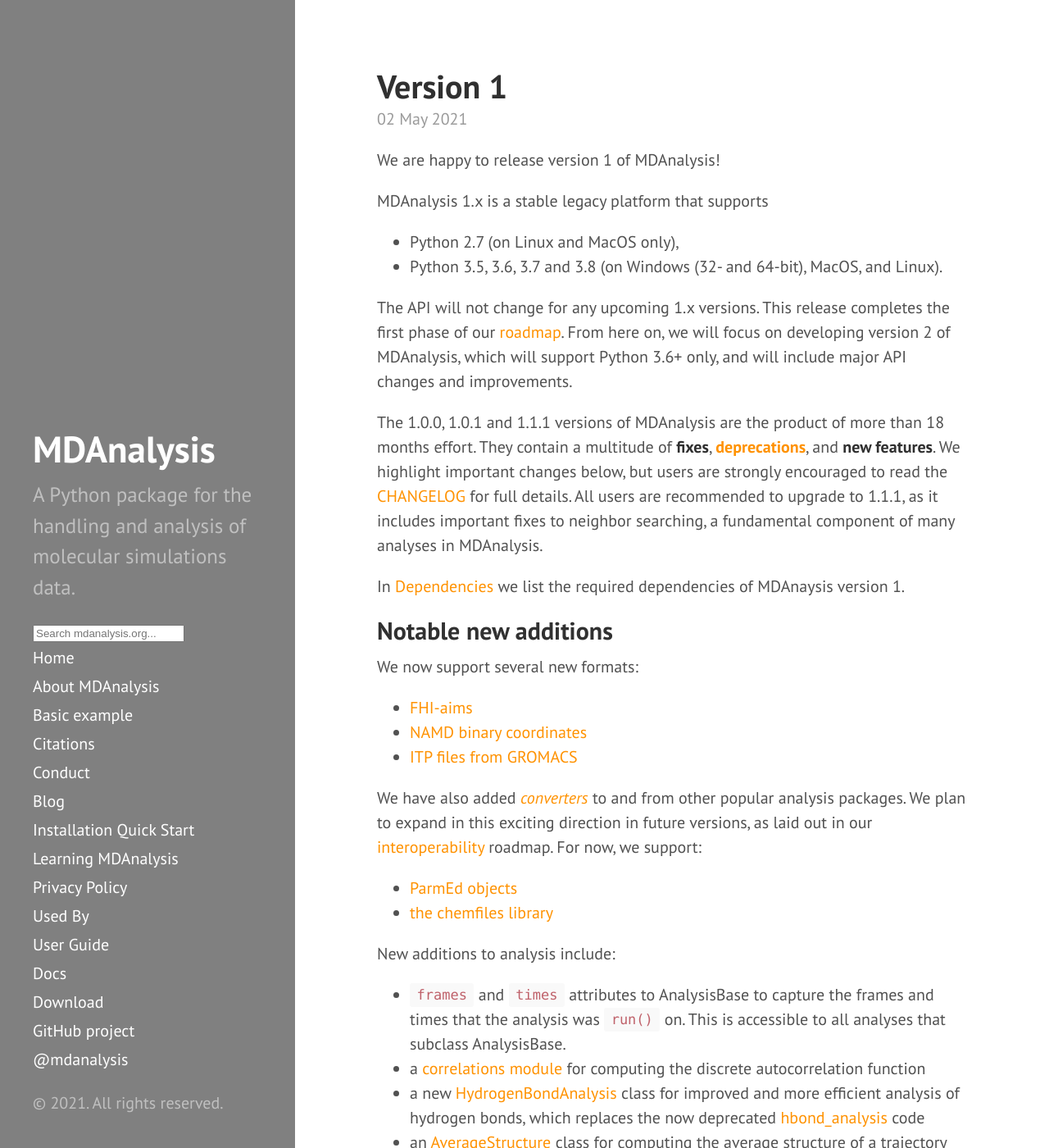
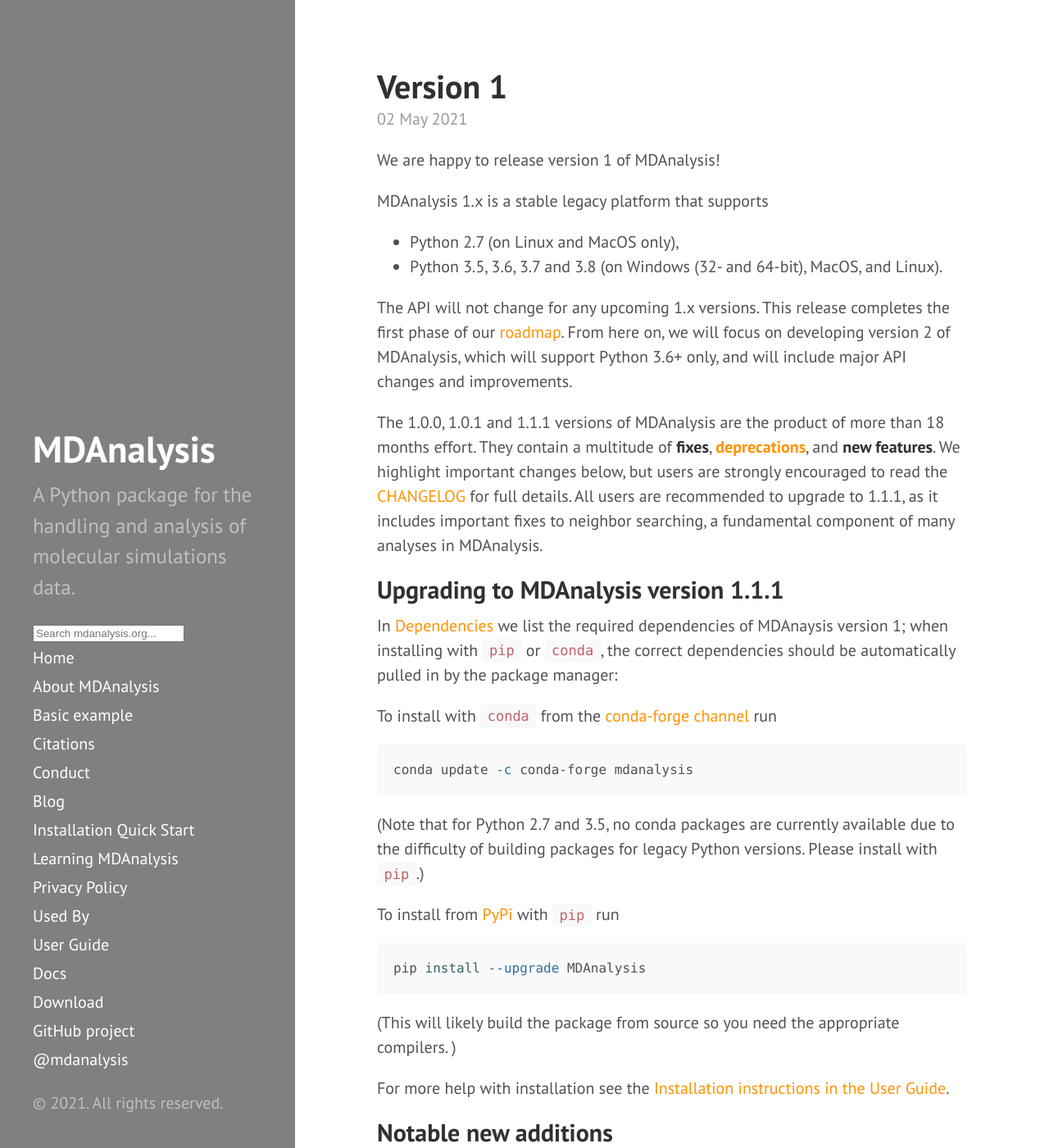
Before and after one commit to MDAnalysis/MDAnalysis.github.io, a Jekyll site: the page built from _posts/2021-05-02-release-1.x.x.md, in a window 1280 px wide and 1400 px high. Shown: the whole window at 82% size. Built offline with Jekyll 4.4.1, drawn with Linux system fonts in a browser that asks for light colours; comment, search, counter and statistics services are not loaded; part of the change alters nothing that is shown; some of the changed text lies outside the part shown.

Commit message:
more prominent installation instructions
- moved installatio instructions to top
- add link to UG

- note missing conda packages for 2.7 and 3.5
- cleaned up username code (no links needed for GH handles)

````diff
--- a/_posts/2021-05-02-release-1.x.x.md
+++ b/_posts/2021-05-02-release-1.x.x.md
@@ -21,7 +21,28 @@ They contain a multitude of **fixes**, [**deprecations**](#deprecations), and **
 We highlight important changes below, but users are strongly encouraged to read the [CHANGELOG][] for full details.
 All users are recommended to upgrade to 1.1.1, as it includes important fixes to neighbor searching, a fundamental component of many analyses in MDAnalysis.
 
-In [Dependencies](#dependencies) we list the required dependencies of MDAnaysis version 1.
+
+## Upgrading to MDAnalysis version 1.1.1
+
+In [Dependencies](#dependencies) we list the required dependencies of MDAnaysis version 1; when installing with `pip` or `conda`, the correct dependencies should be automatically pulled in by the package manager:
+
+To install with `conda` from the [conda-forge channel]() run
+
+```bash
+conda update -c conda-forge mdanalysis
+```
+
+(Note that for Python 2.7 and 3.5, no conda packages are currently available due to the difficulty of building packages for legacy Python versions. Please install with `pip`.)
+
+To install from [PyPi]() with `pip` run
+
+```bash
+pip install --upgrade MDAnalysis
+```
+
+(This will likely build the package from source so you need the appropriate compilers. )
+
+For more help with installation see the [Installation instructions in the User Guide]().
 
 
 ## Notable new additions
@@ -111,44 +132,32 @@ The following part of the core and library components will be removed/changed in
 Altogether this represents the work of 42 contributors from around the world,
 and featured the work of 25 new contributors:
 
- - [@bdice](https://github.com/bdice)
- - [@joaomcteixeira](https://github.com/joaomcteixeira)
- - [@CCook96](https://github.com/CCook96)
- - [@Yuan-Yu](https://github.com/Yuan-Yu)
- - [@HTian1997](https://github.com/HTian1997)
- - [@Iv-Hristov](https://github.com/Iv-Hristov)
- - [@hmacdope](https://github.com/hmacdope)
- - [@AnshulAngaria](https://github.com/AnshulAngaria)
- - [@ss62171](https://github.com/ss62171)
- - [@Luthaf](https://github.com/Luthaf)
- - [@yuxuanzhuang](https://github.com/yuxuanzhuang)
- - [@abhishandy](https://github.com/abhishandy)
- - [@mlnance](https://github.com/mlnance)
- - [@shfrz](https://github.com/shfrz)
- - [@wvandertoorn](https://github.com/wvandertoorn)
- - [@cbouy](https://github.com/cbouy)
- - [@AmeyaHarmalkar](https://github.com/AmeyaHarmalkar)
- - [@Oscuro-Phoenix](https://github.com/Oscuro-Phoenix)
- - [@andrrizzi](https://github.com/andrrizzi)
- - [@WG150](https://github.com/WG150)
- - [@Marcello-Sega](https://github.com/Marcello-Sega)
- - [@calcraven](https://github.com/calcraven)
- - [@ianmkenney](https://github.com/ianmkenney)
- - [@rcrehuet](https://github.com/rcrehuet)
- - [@hanatok](https://github.com/hanatok)
+ - @bdice
+ - @joaomcteixeira
+ - @CCook96
+ - @Yuan-Yu
+ - @HTian1997
+ - @Iv-Hristov
+ - @hmacdope
+ - @AnshulAngaria
+ - @ss62171
+ - @Luthaf
+ - @yuxuanzhuang
+ - @abhishandy
+ - @mlnance
+ - @shfrz
+ - @wvandertoorn
+ - @cbouy
+ - @AmeyaHarmalkar
+ - @Oscuro-Phoenix
+ - @andrrizzi
+ - @WG150
+ - @Marcello-Sega
+ - @calcraven
+ - @ianmkenney
+ - @rcrehuet
+ - @hanatok
 
-## Upgrading to MDAnalysis version 1.1.1
-
-To get all these features run either
-
-```bash
-conda update -c conda-forge mdanalysis
-```
-
-or
-```bash
-pip install --upgrade MDAnalysis
-```
 
 ## Dependencies
 
@@ -167,6 +176,9 @@ They are provided as a string for easy use with conda or pip:
 [roadmap]: {{ site.baseurl }}{% post_url 2019-11-06-roadmap %}
 [interoperability]: {{ site.baseurl }}{% post_url 2020-08-03-roadmap %}
 [CHANGELOG]: https://github.com/MDAnalysis/mdanalysis/blob/release-1.1.1/package/CHANGELOG
+[conda-forge channel]: https://anaconda.org/conda-forge/mdanalysis
+[PyPi]: https://pypi.org/project/MDAnalysis/
+[Installation instructions in the User Guide]: https://userguide.mdanalysis.org/1.0.1/installation.html
 [add_bonds]: https://docs.mdanalysis.org/1.1.1/documentation_pages/core/universe.html#MDAnalysis.core.universe.Universe.add_bonds
 [add_angles]: https://docs.mdanalysis.org/1.1.1/documentation_pages/core/universe.html#MDAnalysis.core.universe.Universe.add_angles
 [add_dihedrals]: https://docs.mdanalysis.org/1.1.1/documentation_pages/core/universe.html#MDAnalysis.core.universe.Universe.add_dihedrals
````
